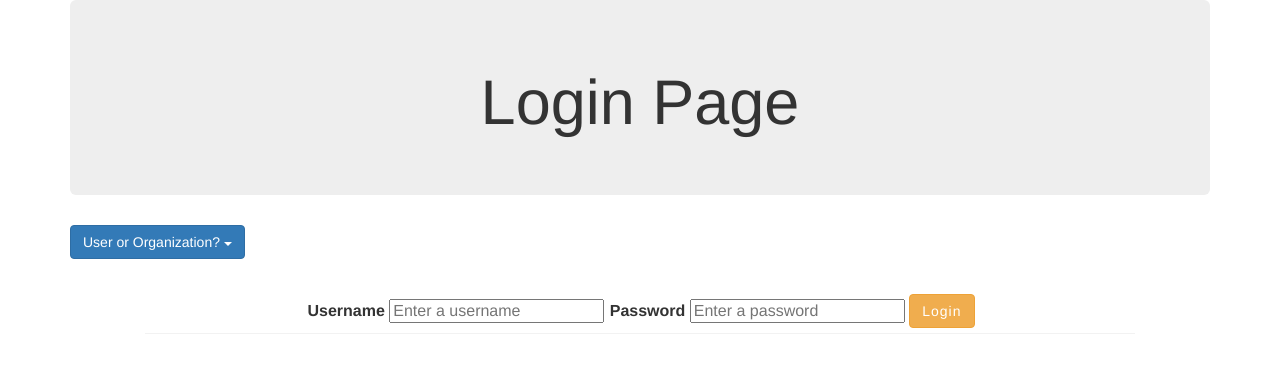
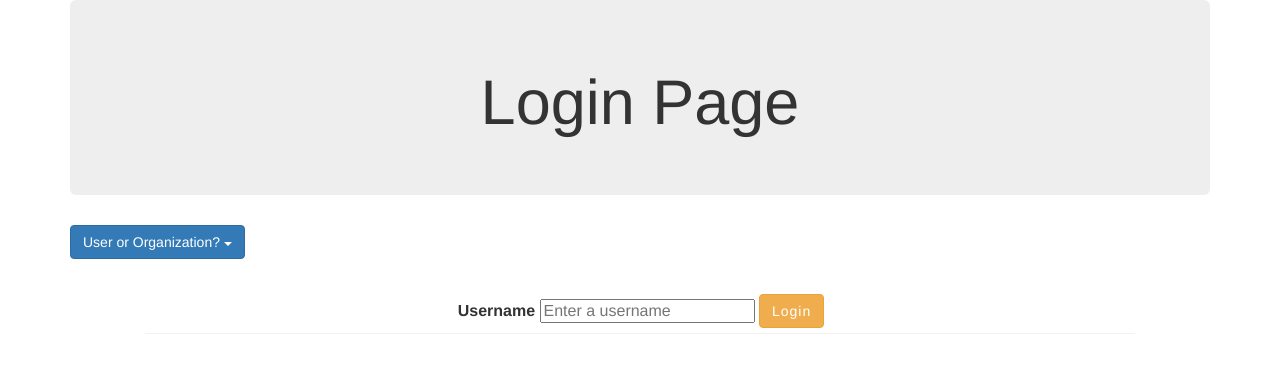
Before and after one commit to wucheeman/Chime, a Node server app: page /login in a window 1280 px wide. Shown: the top 373 px of the page. Run offline with Node 20, Linux system fonts and the light colour scheme; some libraries are stand-ins or nearby versions.

Commit message:
simplified login page to only include username validation

```diff
--- a/views/login.handlebars
+++ b/views/login.handlebars
@@ -20,8 +20,6 @@
       <form class="user-login">
         <label for="username">Username</label>
         <input type="text" id="username" placeholder="Enter a username">
-        <label for="password">Password</label>
-        <input type="password" id="password" placeholder="Enter a password">
         <button class="btn btn-warning" id="login" type="submit">Login</button>
       </form>
       <small id="login-success">Sorry, we could not find that username</small>
```
